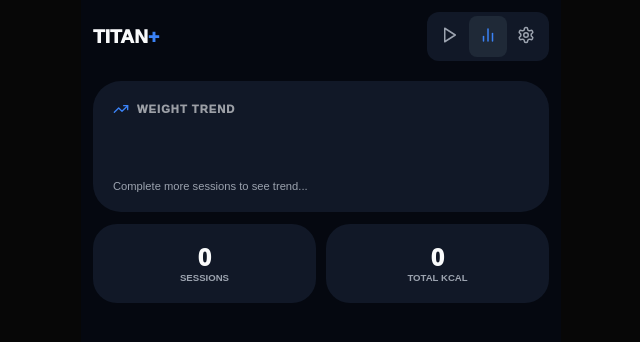
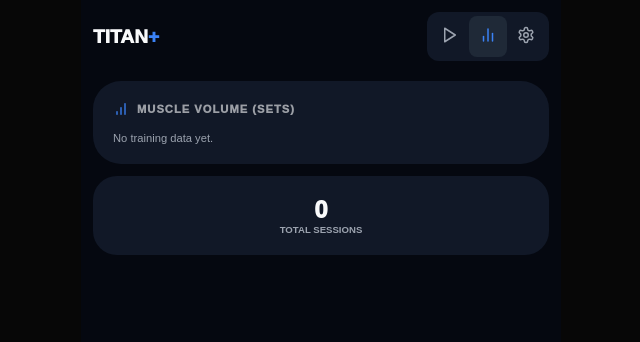
Before and after one commit to srafiq2406teachered-byte/Titan-Tracker, a React (Vite) app: page / in a window 1280 px wide. Both pictures are taken after a click on the button 807 px from the left and 36 px from the top of the page. Shown: the top 342 px of the page, without its empty margins (319-959 px from the left). Built offline with nearby package versions, Linux system fonts and the light colour scheme.

Commit message:
Update App.jsx

```diff
--- a/src/App.jsx
+++ b/src/App.jsx
@@ -1,15 +1,15 @@
 import React, { useState, useEffect, useMemo } from 'react';
 import {
-  Play, History, Settings, BarChart2, ChevronLeft,
-  Plus, Minus, Zap, Flame, Timer, Pause, RotateCcw,
-  Trash2, Activity, Award, Target, TrendingUp
+  Play, BarChart2, Settings, ChevronLeft, Plus,
+  Flame, Timer, Pause, RotateCcw, Trash2,
+  Activity, TrendingUp, Dumbbell, BarChart
 } from 'lucide-react';
 
 const TitanTracker = () => {
-  // --- 1. RESEARCH-BACKED PROTOCOLS & MASSIVE EXERCISE POOL ---
+  // --- 1. RESEARCH-BACKED PROTOCOLS & COMPREHENSIVE POOL ---
   const WORKOUTS = {
-    ALPHA: { id: 'ALPHA', name: "ALPHA: STRENGTH", rest: 90, ids: ["A1", "B1", "D1"], color: '#3B82F6', desc: "Compound Power" },
-    OMEGA: { id: 'OMEGA', name: "OMEGA: BURN", rest: 45, ids: ["A2", "E1", "F1"], color: '#F59E0B', desc: "Metabolic Hypertrophy" }
+    ALPHA: { id: 'ALPHA', name: "ALPHA: STRENGTH", rest: 90, ids: ["A1", "B1", "D1"], color: '#3B82F6', desc: "Focus: Compound Power" },
+    OMEGA: { id: 'OMEGA', name: "OMEGA: BURN", rest: 45, ids: ["A2", "E1", "F1"], color: '#F59E0B', desc: "Focus: Hypertrophy" }
   };
 
   const EXERCISES = [
@@ -19,24 +19,16 @@ const TitanTracker = () => {
   ];
 
   const EXTRA_POOL = [
-    // CHEST & SHOULDERS
     { id: "X1", name: "Incline DB Press", muscle: "Chest" }, { id: "X2", name: "Pec Deck Fly", muscle: "Chest" },
     { id: "X3", name: "Lateral Raise", muscle: "Shoulders" }, { id: "X4", name: "Military Press", muscle: "Shoulders" },
-    { id: "X5", name: "Dips", muscle: "Chest/Tri" }, { id: "X6", name: "Face Pulls", muscle: "Shoulders" },
-    // BACK & ARMS
     { id: "X7", name: "Seated Cable Row", muscle: "Back" }, { id: "X8", name: "Pull Ups", muscle: "Back" },
     { id: "X9", name: "Hammer Curls", muscle: "Arms" }, { id: "X10", name: "Tricep Pushdown", muscle: "Arms" },
-    { id: "X11", name: "Skull Crushers", muscle: "Arms" }, { id: "X12", name: "Preacher Curls", muscle: "Arms" },
-    // LEGS
     { id: "X13", name: "Leg Extension", muscle: "Legs" }, { id: "X14", name: "Leg Curl", muscle: "Legs" },
-    { id: "X15", name: "Calf Raises", muscle: "Legs" }, { id: "X16", name: "RDL", muscle: "Legs" },
-    { id: "X17", name: "Hack Squat", muscle: "Legs" }, { id: "X18", name: "Lunges", muscle: "Legs" },
-    // CORE & CARDIO
-    { id: "X19", name: "Plank", muscle: "Core" }, { id: "X20", name: "Hanging Leg Raise", muscle: "Core" },
-    { id: "X21", name: "Cable Crunch", muscle: "Core" }, { id: "X22", name: "Stairmaster", muscle: "Cardio" },
-    { id: "X23", name: "Treadmill", muscle: "Cardio" }, { id: "X24", name: "Rower", muscle: "Cardio" },
-    { id: "X25", name: "Assault Bike", muscle: "Cardio" }
+    { id: "X19", name: "Plank", muscle: "Core" }, { id: "X23", name: "Treadmill", muscle: "Cardio" }
   ];
+
+  // Combined list for logic lookups
+  const ALL_EX = [...EXERCISES, ...EXTRA_POOL];
 
   // --- 2. STATE ---
   const [view, setView] = useState('menu');
@@ -50,7 +42,7 @@ const TitanTracker = () => {
 
   // --- 3. PERSISTENCE ---
   useEffect(() => {
-    const saved = localStorage.getItem('titan_v95_master');
+    const saved = localStorage.getItem('titan_v96_master');
     if (saved) {
       const d = JSON.parse(saved);
       if (d.history) setHistory(d.history);
@@ -59,25 +51,30 @@ const TitanTracker = () => {
   }, []);
 
   useEffect(() => {
-    localStorage.setItem('titan_v95_master', JSON.stringify({ history, bio }));
+    localStorage.setItem('titan_v96_master', JSON.stringify({ history, bio }));
   }, [history, bio]);
 
   // --- 4. CALCULATION ENGINES ---
   const bmiData = useMemo(() => {
     const hM = bio.height / 100;
     const val = (bio.weight / (hM * hM)).toFixed(1);
-    const cat = val < 18.5 ? "Underweight" : val < 25 ? "Normal" : val < 30 ? "Overweight" : "Obese";
+    const cat = val < 18.5 ? "Under" : val < 25 ? "Normal" : val < 30 ? "Over" : "Obese";
     return { val, cat };
   }, [bio]);
 
-  const ongoingStats = useMemo(() => ({
-    total: history.length,
-    kcal: history.reduce((acc, h) => acc + (parseInt(h.calories) || 0), 0),
-    // Simple Graph Data: Last 7 weights from history
-    weightTrend: history.slice(-7).map(h => parseFloat(h.userWeight || bio.weight))
-  }), [history, bio.weight]);
+  const muscleVolume = useMemo(() => {
+    const stats = {};
+    history.forEach(session => {
+      session.details.forEach(ex => {
+        const found = ALL_EX.find(e => e.name === ex.name);
+        const muscle = found ? found.muscle : "Other";
+        stats[muscle] = (stats[muscle] || 0) + ex.sets.length;
+      });
+    });
+    return Object.entries(stats).sort((a, b) => b[1] - a[1]);
+  }, [history]);
 
-  // --- 5. UI LOGIC ---
+  // --- 5. LOGIC ---
   const startWorkout = (id) => {
     const p = WORKOUTS[id] || { name: "Manual", rest: 60, ids: [] };
     const list = EXERCISES.filter(ex => p.ids.includes(ex.id)).map(e => ({
@@ -89,18 +86,10 @@ const TitanTracker = () => {
     setView('train');
   };
 
-  const addSet = (id) => {
-    setSessionData(prev => {
-      const current = prev[id] || [];
-      const last = current[current.length - 1] || { w: '', r: '' };
-      return { ...prev, [id]: [...current, { ...last }] };
-    });
-  };
-
   const updateSet = (id, idx, field, val) => {
     setSessionData(prev => {
       const copy = { ...prev };
-      if (!copy[id]) copy[id] = [{ w: '', r: '' }];
+      if (!copy[id]) copy[id] = [{ w: '', r: '', rpe: '8' }];
       copy[id][idx] = { ...copy[id][idx], [field]: val };
       return copy;
     });
@@ -116,7 +105,7 @@ const TitanTracker = () => {
       date: new Date().toLocaleDateString('en-GB'),
       name: activeSession.name,
       calories: (Math.random() * 200 + 150).toFixed(0),
-      userWeight: bio.weight, // Record weight at time of session
+      userWeight: bio.weight,
       details
     }, ...prev]);
     setActiveSession(null);
@@ -126,10 +115,10 @@ const TitanTracker = () => {
   const T = { bg: '#050810', surface: '#111827', card: '#1F2937', accent, text: '#F9FAFB', subtext: '#9CA3AF' };
 
   return (
-    <div style={{ background: T.bg, minHeight: '100vh', color: T.text, padding: '12px', fontFamily: 'sans-serif', maxWidth: '480px', margin: '0 auto', boxSizing: 'border-box', overflowX: 'hidden' }}>
+    <div style={{ background: T.bg, minHeight: '100vh', color: T.text, padding: '12px', fontFamily: 'sans-serif', maxWidth: '480px', margin: '0 auto', boxSizing: 'border-box' }}>
 
       <style>{`
-        input { box-sizing: border-box !important; min-width: 0 !important; }
+        input, select { box-sizing: border-box !important; min-width: 0 !important; outline: none; }
         ::-webkit-scrollbar { display: none; }
       `}</style>
 
@@ -149,26 +138,31 @@ const TitanTracker = () => {
         </div>
       )}
 
-      {/* TRAINING VIEW */}
+      {/* TRAINING VIEW (RPE INTEGRATED) */}
       {view === 'train' && activeSession && (
         <div style={{ paddingBottom: '140px' }}>
           {activeSession.list.map(ex => (
-            <div key={ex.instanceId} style={{ background: T.surface, padding: '14px', borderRadius: '24px', marginBottom: '12px', border: '1px solid rgba(255,255,255,0.03)' }}>
+            <div key={ex.instanceId} style={{ background: T.surface, padding: '14px', borderRadius: '24px', marginBottom: '12px' }}>
               <div style={{ display: 'flex', justifyContent: 'space-between', alignItems: 'center', marginBottom: '12px' }}>
                 <span style={{ fontWeight: '900', color: T.accent, fontSize: '0.8em' }}>{ex.name.toUpperCase()}</span>
-                <div style={{ display: 'flex', gap: '8px' }}>
-                  <button onClick={() => addSet(ex.instanceId)} style={{ background: T.card, border: 'none', color: '#FFF', borderRadius: '8px', padding: '6px' }}><Plus size={14}/></button>
-                  <button onClick={() => setActiveSession(p => ({...p, list: p.list.filter(e => e.instanceId !== ex.instanceId)}))} style={{ background: '#EF444411', border: 'none', color: '#EF4444', borderRadius: '8px', padding: '6px' }}><Trash2 size={14}/></button>
-                </div>
+                <button onClick={() => setActiveSession(p => ({...p, list: p.list.filter(e => e.instanceId !== ex.instanceId)}))} style={{ background: 'none', border: 'none', color: '#EF4444', padding: '6px' }}><Trash2 size={14}/></button>
               </div>
 
-              {(sessionData[ex.instanceId] || [{w:'', r:''}]).map((set, i) => (
+              {(sessionData[ex.instanceId] || [{w:'', r:'', rpe:'8'}]).map((set, i) => (
                 <div key={i} style={{ display: 'flex', gap: '6px', marginBottom: '8px', alignItems: 'center' }}>
-                  <button onClick={() => { setTimeLeft(activeSession.rest); setIsTimerActive(true); }} style={{ width: '42px', flexShrink: 0, height: '42px', background: T.card, border: 'none', borderRadius: '12px', color: T.accent, fontWeight: '900' }}>{i+1}</button>
-                  <input type="number" placeholder="KG" value={set.w} onChange={e => updateSet(ex.instanceId, i, 'w', e.target.value)} style={{ flex: 1, minWidth: 0, background: T.bg, border: 'none', color: '#FFF', textAlign: 'center', height: '42px', borderRadius: '12px', fontWeight: '900' }} />
-                  <input type="number" placeholder="REPS" value={set.r} onChange={e => updateSet(ex.instanceId, i, 'r', e.target.value)} style={{ flex: 1, minWidth: 0, background: T.bg, border: 'none', color: '#FFF', textAlign: 'center', height: '42px', borderRadius: '12px', fontWeight: '900' }} />
+                  <button onClick={() => { setTimeLeft(activeSession.rest); setIsTimerActive(true); }} style={{ width: '40px', flexShrink: 0, height: '40px', background: T.card, border: 'none', borderRadius: '10px', color: T.accent, fontWeight: '900' }}>{i+1}</button>
+                  <input type="number" placeholder="KG" value={set.w} onChange={e => updateSet(ex.instanceId, i, 'w', e.target.value)} style={{ flex: 2, background: T.bg, border: 'none', color: '#FFF', textAlign: 'center', height: '40px', borderRadius: '10px', fontWeight: '900' }} />
+                  <input type="number" placeholder="REPS" value={set.r} onChange={e => updateSet(ex.instanceId, i, 'r', e.target.value)} style={{ flex: 2, background: T.bg, border: 'none', color: '#FFF', textAlign: 'center', height: '40px', borderRadius: '10px', fontWeight: '900' }} />
+                  <select value={set.rpe} onChange={e => updateSet(ex.instanceId, i, 'rpe', e.target.value)} style={{ flex: 1.5, background: T.card, border: 'none', color: T.accent, height: '40px', borderRadius: '10px', fontWeight: '900', textAlign: 'center', fontSize: '0.7em' }}>
+                    {[6,7,8,9,10].map(n => <option key={n} value={n}>@{n}</option>)}
+                  </select>
                 </div>
               ))}
+              <button onClick={() => {
+                const cur = sessionData[ex.instanceId] || [];
+                const last = cur[cur.length-1] || {w:'', r:'', rpe:'8'};
+                setSessionData({...sessionData, [ex.instanceId]: [...cur, {...last}]});
+              }} style={{ width: '100%', padding: '8px', background: 'none', border: `1px dashed ${T.card}`, borderRadius: '10px', color: T.subtext, fontSize: '0.7em', fontWeight: 'bold', marginTop: '4px' }}>+ ADD SET</button>
             </div>
           ))}
           <div style={{ position: 'fixed', bottom: 0, left: 0, right: 0, padding: '20px', background: `linear-gradient(transparent, ${T.bg} 40%)`, display: 'flex', gap: '10px' }}>
@@ -178,31 +172,31 @@ const TitanTracker = () => {
         </div>
       )}
 
-      {/* METRICS VIEW (WITH TREND GRAPH) */}
+      {/* METRICS VIEW (VOLUME ANALYTICS) */}
       {view === 'metrics' && (
         <div style={{ display: 'flex', flexDirection: 'column', gap: '12px' }}>
           <div style={{ background: T.surface, padding: '20px', borderRadius: '28px' }}>
             <div style={{ display: 'flex', alignItems: 'center', gap: '8px', marginBottom: '15px' }}>
-              <TrendingUp size={16} color={T.accent}/>
-              <span style={{ fontSize: '0.7em', fontWeight: '950', letterSpacing: '1px', opacity: 0.6 }}>WEIGHT TREND</span>
+              <BarChart size={16} color={T.accent}/>
+              <span style={{ fontSize: '0.7em', fontWeight: '950', letterSpacing: '1px', opacity: 0.6 }}>MUSCLE VOLUME (SETS)</span>
             </div>
-            {/* SVG MINI GRAPH */}
-            <div style={{ height: '60px', width: '100%', display: 'flex', alignItems: 'flex-end', gap: '4px' }}>
-              {ongoingStats.weightTrend.length > 0 ? ongoingStats.weightTrend.map((w, i) => (
-                <div key={i} style={{ flex: 1, background: T.accent, height: `${(w / Math.max(...ongoingStats.weightTrend)) * 100}%`, borderRadius: '4px 4px 0 0', opacity: 0.4 + (i * 0.1) }} />
-              )) : <div style={{color: T.subtext, fontSize: '0.7em'}}>Complete more sessions to see trend...</div>}
+            {muscleVolume.map(([muscle, count]) => (
+              <div key={muscle} style={{ marginBottom: '10px' }}>
+                <div style={{ display: 'flex', justifyContent: 'space-between', fontSize: '0.7em', fontWeight: 'bold', marginBottom: '4px' }}>
+                  <span>{muscle.toUpperCase()}</span>
+                  <span>{count}</span>
+                </div>
+                <div style={{ width: '100%', height: '6px', background: T.bg, borderRadius: '10px', overflow: 'hidden' }}>
+                  <div style={{ width: `${(count / Math.max(...muscleVolume.map(m => m[1]))) * 100}%`, height: '100%', background: T.accent }} />
                 </div>
               </div>
+            ))}
+            {muscleVolume.length === 0 && <div style={{fontSize: '0.7em', color: T.subtext}}>No training data yet.</div>}
+          </div>
 
-          <div style={{ display: 'grid', gridTemplateColumns: '1fr 1fr', gap: '10px' }}>
           <div style={{ background: T.surface, padding: '20px', borderRadius: '24px', textAlign: 'center' }}>
-              <div style={{ fontSize: '1.5em', fontWeight: '950' }}>{ongoingStats.total}</div>
-              <div style={{ fontSize: '0.6em', color: T.subtext, fontWeight: 'bold' }}>SESSIONS</div>
-            </div>
-            <div style={{ background: T.surface, padding: '20px', borderRadius: '24px', textAlign: 'center' }}>
-              <div style={{ fontSize: '1.5em', fontWeight: '950' }}>{ongoingStats.kcal}</div>
-              <div style={{ fontSize: '0.6em', color: T.subtext, fontWeight: 'bold' }}>TOTAL KCAL</div>
-            </div>
+            <div style={{ fontSize: '1.5em', fontWeight: '950' }}>{history.length}</div>
+            <div style={{ fontSize: '0.6em', color: T.subtext, fontWeight: 'bold' }}>TOTAL SESSIONS</div>
           </div>
         </div>
       )}
@@ -213,17 +207,17 @@ const TitanTracker = () => {
           {Object.values(WORKOUTS).map(w => (
             <button key={w.id} onClick={() => startWorkout(w.id)} style={{ background: T.surface, padding: '28px', borderRadius: '32px', border: 'none', textAlign: 'left' }}>
               <div style={{ color: w.color, fontWeight: '950', fontSize: '1.2em' }}>{w.name}</div>
-              <div style={{ color: T.subtext, fontSize: '0.7em', marginTop: '6px', fontWeight: '500' }}>{w.desc}</div>
+              <div style={{ color: T.subtext, fontSize: '0.7em', marginTop: '6px' }}>{w.desc}</div>
             </button>
           ))}
         </div>
       )}
 
-      {/* SETTINGS VIEW (BMI ENGINE: $$BMI = \frac{kg}{m^2}$$) */}
+      {/* SETTINGS (BMI ENGINE) */}
       {view === 'settings' && (
         <div style={{ display: 'flex', flexDirection: 'column', gap: '15px' }}>
           <div style={{ background: T.accent, color: '#000', padding: '24px', borderRadius: '28px', textAlign: 'center' }}>
-            <div style={{ fontSize: '0.65em', fontWeight: '900', opacity: 0.7 }}>BODY MASS INDEX</div>
+            <div style={{ fontSize: '0.65em', fontWeight: '900' }}>BMI SCORE</div>
             <div style={{ fontSize: '3.5em', fontWeight: '950' }}>{bmiData.val}</div>
             <div style={{ fontSize: '0.8em', fontWeight: '900' }}>{bmiData.cat.toUpperCase()}</div>
           </div>
@@ -236,28 +230,26 @@ const TitanTracker = () => {
         </div>
       )}
 
-      {/* LIBRARY VIEW (ADD EXTRAS) */}
+      {/* LIBRARY VIEW */}
       {view === 'library' && (
         <div style={{ display: 'flex', flexDirection: 'column', gap: '8px' }}>
           <button onClick={() => setView('train')} style={{ color: '#FFF', border: 'none', background: T.surface, padding: '12px', borderRadius: '15px', width: 'fit-content', marginBottom: '10px' }}><ChevronLeft/></button>
-          <div style={{maxHeight: '70vh', overflowY: 'auto', paddingRight: '5px'}}>
           {EXTRA_POOL.map(ex => (
             <button key={ex.id} onClick={() => {
                 const instanceId = `${ex.id}-${Date.now()}`;
                 setActiveSession(p => ({...p, list: [...p.list, {...ex, instanceId}]}));
                 setView('train');
-                }} style={{ background: T.surface, padding: '18px', borderRadius: '20px', border: 'none', color: '#FFF', textAlign: 'left', display: 'flex', justifyContent: 'space-between', marginBottom: '8px', width: '100%' }}>
+              }} style={{ background: T.surface, padding: '18px', borderRadius: '20px', border: 'none', color: '#FFF', textAlign: 'left', display: 'flex', justifyContent: 'space-between', marginBottom: '8px' }}>
               <span style={{fontWeight: '900', fontSize: '0.9em'}}>{ex.name}</span>
               <span style={{color: T.accent, fontSize: '0.65em', fontWeight: '950'}}>{ex.muscle.toUpperCase()}</span>
             </button>
           ))}
         </div>
-        </div>
       )}
 
-      {/* REST TIMER TOAST */}
+      {/* FLOATING TIMER */}
       {timeLeft > 0 && (
-        <div style={{ position: 'fixed', top: '25px', left: '50%', transform: 'translateX(-50%)', background: T.accent, color: '#000', padding: '10px 24px', borderRadius: '40px', fontWeight: '950', fontSize: '0.9em', zIndex: 3000, boxShadow: '0 8px 32px rgba(0,0,0,0.4)' }}>
+        <div style={{ position: 'fixed', top: '25px', left: '50%', transform: 'translateX(-50%)', background: T.accent, color: '#000', padding: '10px 24px', borderRadius: '40px', fontWeight: '950', fontSize: '0.9em', zIndex: 3000 }}>
           {Math.floor(timeLeft / 60)}:{(timeLeft % 60).toString().padStart(2, '0')}
         </div>
       )}
```
Lines whose indentation alone changed are shown as unchanged.
